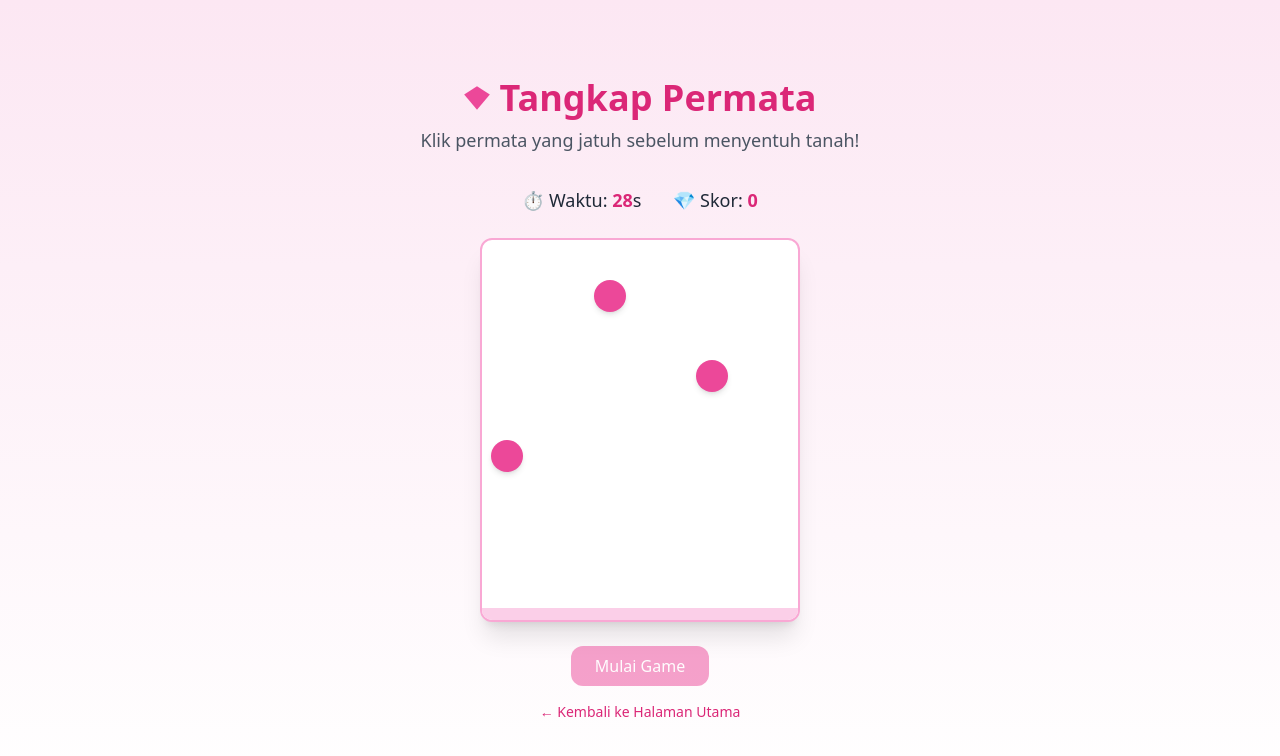
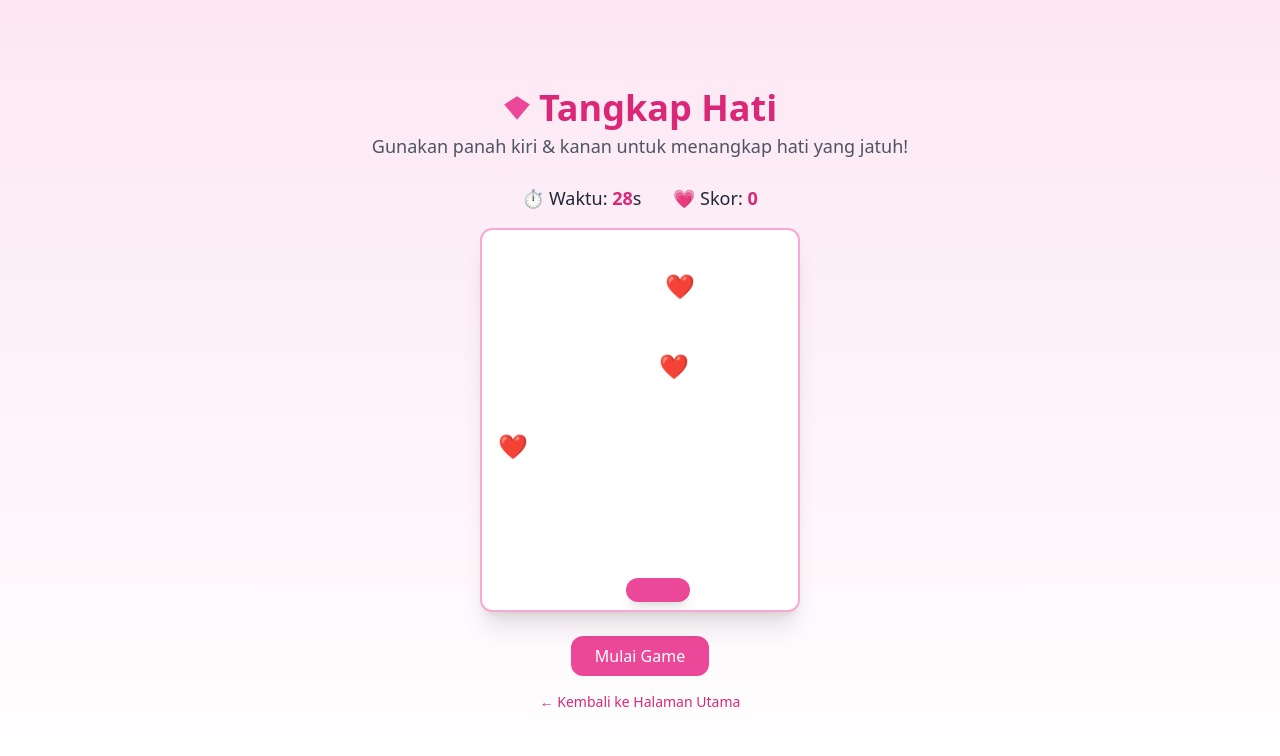
Before and after one commit to crsyllya/pinkeast, a plain HTML site: page game.html in a window 1280 px wide. Both pictures are taken after a click on the button "Mulai Game". Drawn offline with nearby package versions, Linux system fonts and the light colour scheme.

Commit message:
Update game.html

```diff
--- a/game.html
+++ b/game.html
@@ -3,29 +3,30 @@
 <head>
   <meta charset="UTF-8">
   <meta name="viewport" content="width=device-width, initial-scale=1.0">
-  <title>Tangkap Permata | PinkEast</title>
+  <title>Tangkap Hati | PinkEast</title>
   <script src="https://cdn.tailwindcss.com"></script>
 </head>
 <body class="bg-gradient-to-b from-pink-100 to-white font-poppins text-gray-800 flex flex-col items-center justify-center min-h-screen">
 
   <!-- Judul -->
-  <div class="text-center mb-8">
+  <div class="text-center mb-6">
     <h1 class="text-4xl font-bold text-pink-600 flex items-center justify-center gap-2">
       <svg xmlns="http://www.w3.org/2000/svg" class="w-7 h-7 text-pink-500" fill="currentColor" viewBox="0 0 24 24"><path d="M12 2 1 9l11 13 11-13z"/></svg>
-      Tangkap Permata
+      Tangkap Hati
     </h1>
-    <p class="text-lg text-gray-600 mt-2">Klik permata yang jatuh sebelum menyentuh tanah!</p>
+    <p class="text-lg text-gray-600 mt-1">Gunakan panah kiri & kanan untuk menangkap hati yang jatuh!</p>
   </div>
 
   <!-- Info -->
-  <div class="flex justify-center gap-8 mb-6 text-lg">
+  <div class="flex justify-center gap-8 mb-4 text-lg">
     <p>⏱ Waktu: <span id="time" class="font-semibold text-pink-600">30</span>s</p>
-    <p>💎 Skor: <span id="score" class="font-semibold text-pink-600">0</span></p>
+    <p>💗 Skor: <span id="score" class="font-semibold text-pink-600">0</span></p>
   </div>
 
   <!-- Area Game -->
   <div id="gameArea" class="relative w-80 h-96 bg-white rounded-xl shadow-xl border-2 border-pink-300 overflow-hidden">
-    <div class="absolute bottom-0 w-full h-3 bg-pink-200"></div>
+    <!-- Player -->
+    <div id="player" class="absolute bottom-2 left-36 w-16 h-6 bg-pink-500 rounded-full shadow-lg"></div>
   </div>
 
   <!-- Tombol Mulai -->
@@ -34,17 +35,35 @@
     Mulai Game
   </button>
 
+  <!-- Tombol Klaim WA -->
+  <button id="claimBtn"
+    class="hidden mt-4 bg-green-500 text-white px-5 py-2 rounded-xl hover:bg-green-600 transition">
+    Klaim Diskon via WhatsApp 💬
+  </button>
+
   <a href="index.html" class="mt-4 text-pink-600 hover:underline text-sm">← Kembali ke Halaman Utama</a>
 
   <script>
     const gameArea = document.getElementById('gameArea');
+    const player = document.getElementById('player');
     const startBtn = document.getElementById('startBtn');
+    const claimBtn = document.getElementById('claimBtn');
     const scoreDisplay = document.getElementById('score');
     const timeDisplay = document.getElementById('time');
 
     let score = 0;
     let time = 30;
+    let hearts = [];
     let gameInterval, timerInterval;
+    let playerPos = 140;
+    const targetScore = 10; // minimal poin buat dapat diskon
+    const waNumber = "62895415549098"; // ganti dengan nomor WA kamu
+
+    document.addEventListener('keydown', (e) => {
+      if (e.key === 'ArrowLeft' && playerPos > 0) playerPos -= 20;
+      else if (e.key === 'ArrowRight' && playerPos < 260) playerPos += 20;
+      player.style.left = playerPos + 'px';
+    });
 
     startBtn.addEventListener('click', startGame);
 
@@ -54,7 +73,7 @@
       scoreDisplay.textContent = score;
       timeDisplay.textContent = time;
       startBtn.disabled = true;
-      startBtn.classList.add('opacity-50', 'cursor-not-allowed');
+      claimBtn.classList.add('hidden');
 
       timerInterval = setInterval(() => {
         time--;
@@ -62,46 +81,64 @@
         if (time <= 0) endGame();
       }, 1000);
 
-      gameInterval = setInterval(spawnGem, 800);
+      gameInterval = setInterval(spawnHeart, 800);
     }
 
-    function spawnGem() {
-      const gem = document.createElement('div');
-      gem.classList.add('absolute', 'w-8', 'h-8', 'bg-pink-500', 'rounded-full', 'cursor-pointer', 'shadow-md', 'transition-transform');
-      gem.style.left = Math.random() * 260 + 'px';
-      gem.style.top = '0px';
-      gameArea.appendChild(gem);
+    function spawnHeart() {
+      const heart = document.createElement('div');
+      heart.classList.add('absolute', 'text-pink-500', 'text-2xl');
+      heart.textContent = '❤';
+      heart.style.left = Math.random() * 260 + 'px';
+      heart.style.top = '0px';
+      gameArea.appendChild(heart);
 
-      let pos = 0;
+      let fallPos = 0;
       const fall = setInterval(() => {
-        pos += 5;
-        gem.style.top = pos + 'px';
-        if (pos >= 360) {
-          gem.remove();
+        fallPos += 5;
+        heart.style.top = fallPos + 'px';
+
+        const heartRect = heart.getBoundingClientRect();
+        const playerRect = player.getBoundingClientRect();
+
+        if (
+          heartRect.bottom >= playerRect.top &&
+          heartRect.left >= playerRect.left &&
+          heartRect.right <= playerRect.right
+        ) {
+          score++;
+          scoreDisplay.textContent = score;
+          heart.remove();
+          clearInterval(fall);
+        }
+
+        if (fallPos > 360) {
+          heart.remove();
           clearInterval(fall);
         }
       }, 50);
 
-      gem.addEventListener('click', () => {
-        score++;
-        scoreDisplay.textContent = score;
-        gem.remove();
-        clearInterval(fall);
-      });
-
-      setTimeout(() => {
-        gem.remove();
-        clearInterval(fall);
-      }, 4000);
+      hearts.push(heart);
     }
 
     function endGame() {
       clearInterval(gameInterval);
       clearInterval(timerInterval);
+      hearts.forEach(h => h.remove());
       startBtn.disabled = false;
-      startBtn.classList.remove('opacity-50', 'cursor-not-allowed');
-      alert(`Waktu habis! Skor akhir kamu: ${score}`);
+
+      if (score >= targetScore) {
+        alert(`🎉 Selamat! Kamu dapat diskon karena berhasil tangkap ${score} hati!`);
+        claimBtn.classList.remove('hidden');
+      } else {
+        alert(`Waktu habis! Skor kamu ${score}. Coba lagi untuk dapatkan diskon 💕`);
+      }
     }
+
+    claimBtn.addEventListener('click', () => {
+      const message = `Hai PinkEast! Aku udah dapet ${score} poin dari game Tangkap Hati 💗 Boleh klaim diskon dong~`;
+      const url = `https://wa.me/${waNumber}?text=${encodeURIComponent(message)}`;
+      window.open(url, '_blank');
+    });
   </script>
 
 </body>
```
